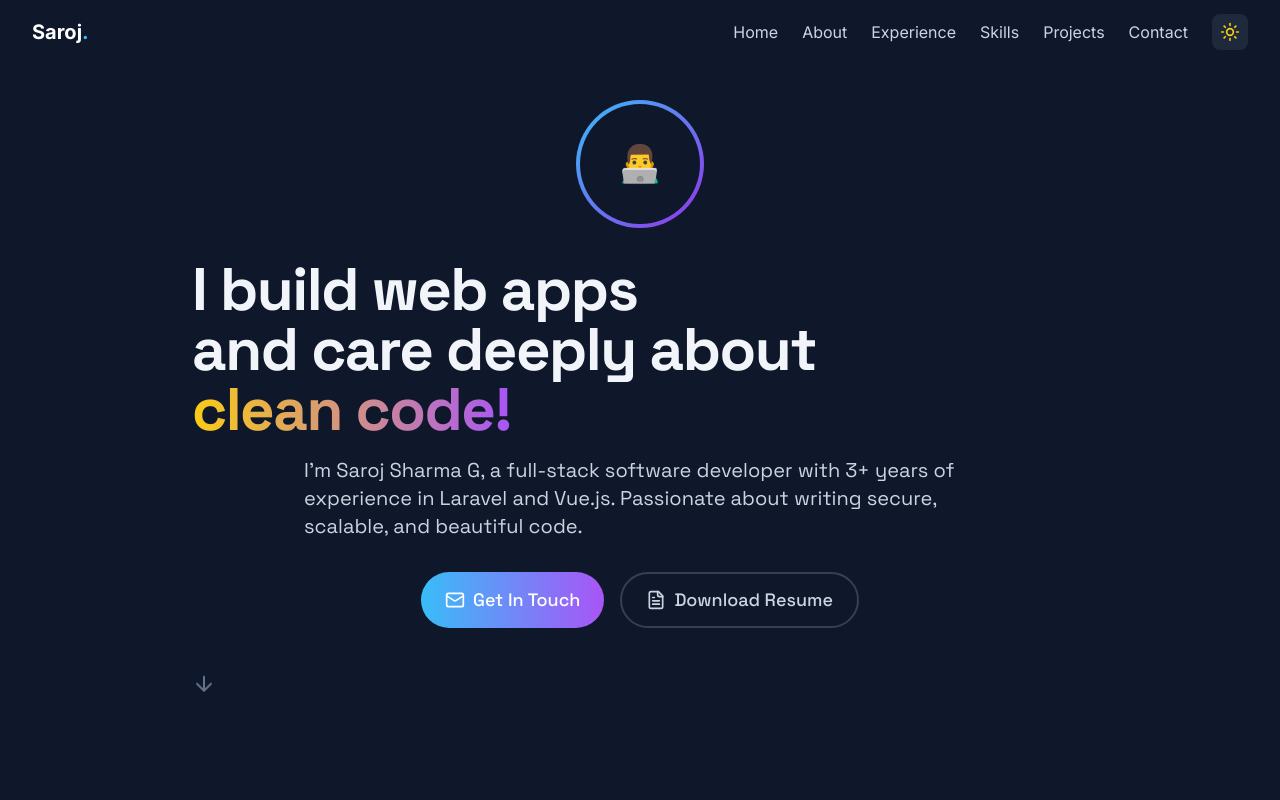
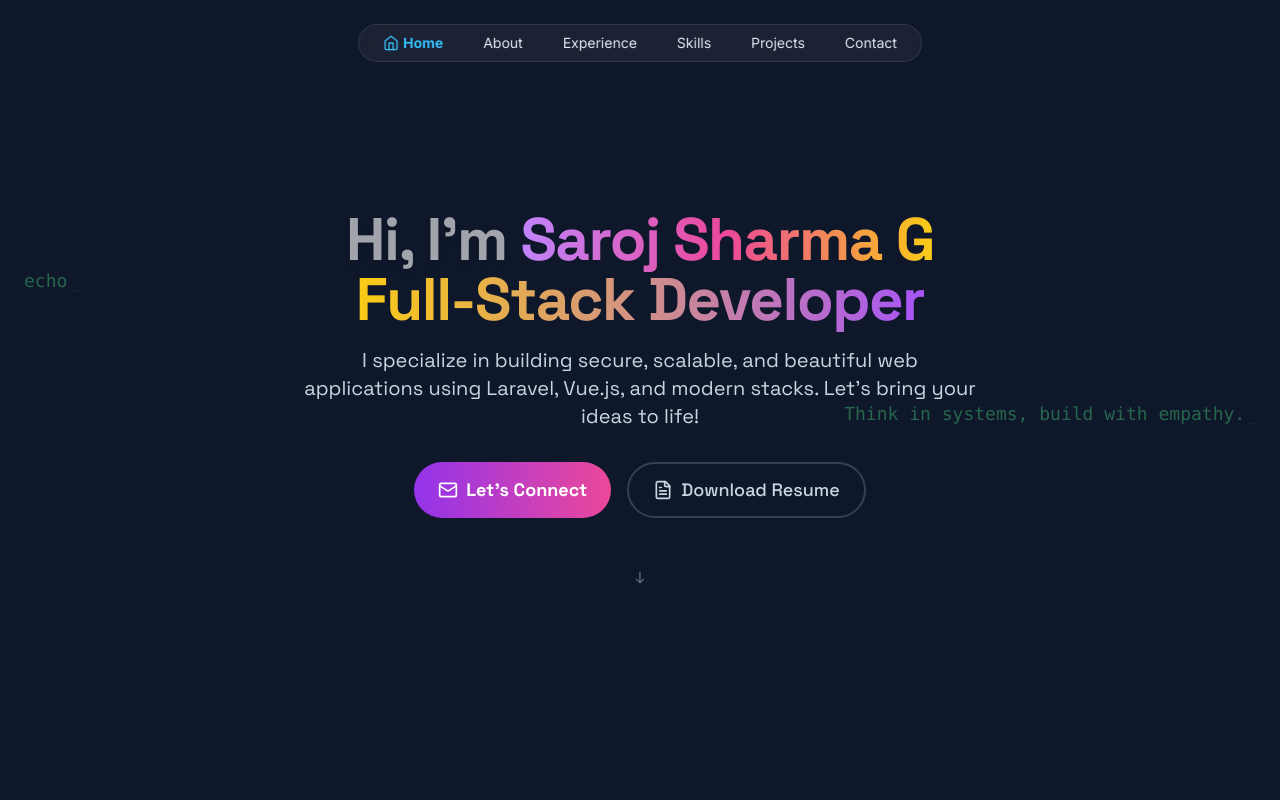
Before and after one commit to SharmaGSaroj/Portfolio, a React (Vite) app: page / in a window 1280 px wide. Shown: the top 800 px of the page. Built offline with nearby package versions, Linux system fonts and the light colour scheme.

Commit message:
fix
hero section

```diff
--- a/src/App.tsx
+++ b/src/App.tsx
@@ -9,7 +9,7 @@ import Contact from './components/Contact';
 import Footer from './components/Footer';
 
 const App: React.FC = () => {
-  const [darkMode, setDarkMode] = useState(true);
+  const [darkMode] = useState(true);
 
   useEffect(() => {
     document.documentElement.classList.toggle('dark', darkMode);
@@ -17,7 +17,7 @@ const App: React.FC = () => {
 
   return (
     <div className={`min-h-screen ${darkMode ? 'bg-black text-white' : 'bg-white text-black'}`}>
-      <Navbar darkMode={darkMode} setDarkMode={setDarkMode} />
+      <Navbar />
       <main>
         <Hero />
         <About />
--- a/src/components/Hero.tsx
+++ b/src/components/Hero.tsx
@@ -1,78 +1,126 @@
 import React from 'react';
-import { useInView } from 'react-intersection-observer';
 import { Mail, FileText } from 'lucide-react';
+import { Link } from 'react-scroll';
+import { Typewriter } from 'react-simple-typewriter';
+import { motion } from 'framer-motion';
 
 const Hero: React.FC = () => {
-  const { ref, inView } = useInView({
-    triggerOnce: true,
-    threshold: 0.1,
-  });
-
   return (
     <section
       id="hero"
-      ref={ref}
-      className="min-h-screen flex flex-col items-center justify-center px-6 bg-[#0f172a] text-slate-100 font-['Space_Grotesk']"
+      className="relative min-h-screen flex flex-col items-center justify-center px-6 bg-[#0f172a] text-slate-100 font-['Space_Grotesk'] overflow-hidden"
     >
-      <div className={`max-w-4xl transition-all duration-1000 ${inView ? 'opacity-100 translate-y-0' : 'opacity-0 translate-y-10'}`}>
-        {/* Avatar placeholder - Replace with your actual Memoji or avatar */}
-        <div className="w-32 h-32 mx-auto mb-8 rounded-full bg-gradient-to-br from-sky-400 to-purple-600 p-1">
-          <div className="w-full h-full rounded-full bg-[#0f172a] flex items-center justify-center text-4xl">
-            👨‍💻
-          </div>
+      {/* Left Typewriter Background (Animated, Mid-Height) */}
+      <motion.div
+        initial={{ opacity: 0, x: -50 }}
+        animate={{ opacity: 0.4, x: 0 }}
+        transition={{ duration: 1 }}
+        className="absolute top-1/3 left-6 w-fit max-w-[45vw] z-0 pointer-events-none"
+      >
+        <div className="text-green-400 text-sm md:text-base lg:text-lg font-mono leading-relaxed">
+          <Typewriter
+            words={[
+              'npm run dev',
+              'composer install && php artisan serve',
+              'echo "Serving Laravel backend..."',
+              'yarn build && npm start',
+              'vue create your-idea',
+            ]}
+            loop={true}
+            cursor
+            cursorStyle="_"
+            typeSpeed={40}
+            deleteSpeed={20}
+            delaySpeed={1800}
+          />
         </div>
+      </motion.div>
 
-        {/* Main headline with gradient text */}
-        <h1 className="text-4xl md:text-6xl font-bold tracking-tight mb-4">
-          I build web apps
+      {/* Right Typewriter Background (Animated, Mid-Height) */}
+      <motion.div
+        initial={{ opacity: 0, x: 50 }}
+        animate={{ opacity: 0.4, x: 0 }}
+        transition={{ duration: 1 }}
+        className="absolute top-1/2 right-6 w-fit max-w-[45vw] text-right z-0 pointer-events-none"
+      >
+        <div className="text-green-400 text-sm md:text-base lg:text-lg font-mono leading-relaxed">
+          <Typewriter
+            words={[
+              'Code. Create. Launch. 🚀',
+              'Think in systems, build with empathy.',
+              'Debugging is like being a detective...',
+              '"First, solve the problem. Then, write the code."',
+              'Every line matters. 💡',
+            ]}
+            loop={true}
+            cursor
+            cursorStyle="_"
+            typeSpeed={40}
+            deleteSpeed={20}
+            delaySpeed={2000}
+          />
+        </div>
+      </motion.div>
+
+      {/* Main Content */}
+      <div className="max-w-4xl text-center z-10">
+        <motion.h1
+          initial={{ opacity: 0, y: 30 }}
+          animate={{ opacity: 1, y: 0 }}
+          transition={{ duration: 1 }}
+          className="text-4xl md:text-6xl font-bold tracking-tight mb-4 leading-tight"
+        >
+          <span className="animate-pulse text-white drop-shadow-md">Hi, I'm</span>{' '}
+          <span className="text-transparent bg-gradient-to-r from-purple-400 via-pink-500 to-yellow-400 bg-clip-text animate-glow">
+            Saroj Sharma G
+          </span>
           <br />
-          and care deeply about{' '}
-          <span className="inline-block bg-gradient-to-r from-yellow-400 to-purple-500 text-transparent bg-clip-text">
-            clean code!
+          <span className="bg-gradient-to-r from-yellow-400 to-purple-500 text-transparent bg-clip-text animate-glow">
+            Full-Stack Developer
           </span>
-        </h1>
+        </motion.h1>
 
-        {/* Bio text */}
-        <p className="text-lg md:text-xl text-slate-300 mb-8 leading-relaxed max-w-2xl mx-auto">
-          I'm Saroj Sharma G, a full-stack software developer with 3+ years of experience
-          in Laravel and Vue.js. Passionate about writing secure, scalable, and beautiful code.
-        </p>
+        <motion.p
+          initial={{ opacity: 0, y: 20 }}
+          animate={{ opacity: 1, y: 0 }}
+          transition={{ duration: 1, delay: 0.5 }}
+          className="text-lg md:text-xl text-slate-300 mb-8 leading-relaxed max-w-2xl mx-auto"
+        >
+          I specialize in building secure, scalable, and beautiful web applications using Laravel, Vue.js, and modern stacks. Let's bring your ideas to life!
+        </motion.p>
 
-        {/* CTA Buttons */}
-        <div className="flex flex-wrap justify-center gap-4 mb-12">
+        <motion.div
+          initial={{ opacity: 0 }}
+          animate={{ opacity: 1 }}
+          transition={{ delay: 1, duration: 0.8 }}
+          className="flex flex-wrap justify-center gap-4 mb-12"
+        >
           <a
             href="mailto:sarojsharma5462@gmail.com"
-            className="group flex items-center gap-2 bg-gradient-to-r from-sky-400 to-purple-500 text-white px-6 py-3 rounded-full text-lg font-medium transition-all hover:scale-105 hover:shadow-lg hover:shadow-purple-500/25"
+            className="group flex items-center gap-2 bg-gradient-to-r from-purple-600 to-pink-500 text-white px-6 py-3 rounded-full text-lg font-semibold transition-all hover:scale-105 hover:shadow-xl hover:shadow-pink-500/30"
           >
             <Mail className="w-5 h-5" />
-            Get In Touch
+            Let's Connect
           </a>
           <a
             href="/resume.pdf"
             download
-            className="group flex items-center gap-2 border-2 border-slate-700 hover:border-purple-500 text-slate-300 hover:text-purple-400 px-6 py-3 rounded-full text-lg font-medium transition-all"
+            className="group flex items-center gap-2 border-2 border-slate-700 hover:border-purple-500 text-slate-300 hover:text-purple-400 px-6 py-3 rounded-full text-lg font-medium transition-all hover:scale-105 hover:shadow-md"
           >
             <FileText className="w-5 h-5" />
             Download Resume
           </a>
-        </div>
+        </motion.div>
 
-        {/* Scroll indicator */}
-        <div className="animate-bounce mt-12 text-slate-500">
-          <svg
-            xmlns="http://www.w3.org/2000/svg"
-            width="24"
-            height="24"
-            viewBox="0 0 24 24"
-            fill="none"
-            stroke="currentColor"
-            strokeWidth="2"
-            strokeLinecap="round"
-            strokeLinejoin="round"
-          >
-            <path d="M12 5v14M5 12l7 7 7-7"/>
-          </svg>
-        </div>
+        <Link
+          to="about"
+          smooth={true}
+          duration={500}
+          offset={-70}
+          className="cursor-pointer animate-bounce mt-12 text-slate-500 hover:text-sky-400 transition"
+        >
+          ↓
+        </Link>
       </div>
     </section>
   );
--- a/src/components/Navbar.tsx
+++ b/src/components/Navbar.tsx
@@ -1,23 +1,30 @@
 import React, { useState, useEffect } from 'react';
-import { Menu, X, Sun, Moon } from 'lucide-react';
-import { Link } from 'react-scroll';
+import { Link, animateScroll as scroll } from 'react-scroll';
+import { Home } from 'lucide-react'; // Home icon
 
-interface NavbarProps {
-  darkMode: boolean;
-  setDarkMode: (value: boolean) => void;
-}
+interface NavbarProps {}
 
-const Navbar: React.FC<NavbarProps> = ({ darkMode, setDarkMode }) => {
-  const [isOpen, setIsOpen] = useState(false);
+const Navbar: React.FC<NavbarProps> = () => {
   const [isScrolled, setIsScrolled] = useState(false);
-
-  const toggleMenu = () => {
-    setIsOpen(!isOpen);
-  };
+  const [activeSection, setActiveSection] = useState<string>('home');
 
   useEffect(() => {
     const handleScroll = () => {
       setIsScrolled(window.scrollY > 50);
+
+      const sections = ['about', 'experience', 'skills', 'projects', 'contact'];
+      for (let section of sections) {
+        const el = document.getElementById(section);
+        if (el) {
+          const rect = el.getBoundingClientRect();
+          if (rect.top <= 100 && rect.bottom >= 100) {
+            setActiveSection(section);
+            return;
+          }
+        }
+      }
+
+      if (window.scrollY < 100) setActiveSection('home');
     };
 
     window.addEventListener('scroll', handleScroll);
@@ -25,39 +32,32 @@ const Navbar: React.FC<NavbarProps> = ({ darkMode, setDarkMode }) => {
   }, []);
 
   const navLinks = [
-    { name: 'Home', to: 'hero' },
     { name: 'About', to: 'about' },
     { name: 'Experience', to: 'experience' },
     { name: 'Skills', to: 'skills' },
     { name: 'Projects', to: 'projects' },
-
     { name: 'Contact', to: 'contact' },
   ];
 
   return (
     <nav
-      className={`fixed top-0 left-0 w-full z-50 transition-all duration-300 ${
-        isScrolled
-          ? darkMode
-            ? 'bg-black/95 shadow-md backdrop-blur-sm'
-            : 'bg-white/95 shadow-md backdrop-blur-sm'
-          : 'bg-transparent'
+      className={`fixed top-6 left-1/2 transform -translate-x-1/2 z-50 transition-all duration-300
+        rounded-full px-6 py-2 backdrop-blur-md border border-white/10
+        ${isScrolled ? 'bg-white/10 shadow-lg' : 'bg-white/5'}`}
+    >
+      <div className="flex items-center space-x-10">
+        <span
+          onClick={() => scroll.scrollToTop()}
+          className={`flex items-center gap-1 cursor-pointer text-sm transition-all select-none ${
+            activeSection === 'home'
+              ? 'text-sky-400 font-bold'
+              : 'text-slate-200 hover:text-sky-400'
           }`}
         >
-      <div className="max-w-7xl mx-auto px-4 sm:px-6 lg:px-8">
-        <div className="flex items-center justify-between h-16">
-          <div className="flex items-center">
-            <Link
-              to="hero"
-              smooth={true}
-              duration={500}
-              className={`text-xl font-bold cursor-pointer ${darkMode ? 'text-white' : 'text-black'}`}
-            >
-              Saroj<span className="text-sky-400">.</span>
-            </Link>
-          </div>
-          <div className="hidden md:block">
-            <div className="ml-10 flex items-center space-x-6">
+          <Home size={16} />
+          Home
+        </span>
+
         {navLinks.map((link) => (
           <Link
             key={link.name}
@@ -65,69 +65,14 @@ const Navbar: React.FC<NavbarProps> = ({ darkMode, setDarkMode }) => {
             smooth={true}
             duration={500}
             offset={-80}
-                  className={`hover:text-sky-400 transition-colors cursor-pointer ${
-                    darkMode ? 'text-slate-300' : 'text-gray-600'
-                  }`}
-                >
-                  {link.name}
-                </Link>
-              ))}
-              <button
-                onClick={() => setDarkMode(!darkMode)}
-                className={`p-2 rounded-lg transition-colors ${
-                  darkMode
-                    ? 'bg-slate-800 text-yellow-400 hover:bg-slate-700'
-                    : 'bg-slate-200 text-slate-800 hover:bg-slate-300'
-                }`}
-                aria-label={darkMode ? 'Switch to light mode' : 'Switch to dark mode'}
-              >
-                {darkMode ? <Sun size={20} /> : <Moon size={20} />}
-              </button>
-            </div>
-          </div>
-          <div className="md:hidden flex items-center gap-4">
-            <button
-              onClick={() => setDarkMode(!darkMode)}
-              className={`p-2 rounded-lg transition-colors ${
-                darkMode
-                  ? 'bg-slate-800 text-yellow-400 hover:bg-slate-700'
-                  : 'bg-slate-200 text-slate-800 hover:bg-slate-300'
-              }`}
-              aria-label={darkMode ? 'Switch to light mode' : 'Switch to dark mode'}
-            >
-              {darkMode ? <Sun size={20} /> : <Moon size={20} />}
-            </button>
-            <button onClick={toggleMenu} className={darkMode ? 'text-white' : 'text-black'}>
-              {isOpen ? <X size={24} /> : <Menu size={24} />}
-            </button>
-          </div>
-        </div>
-      </div>
-
-      {/* Mobile menu */}
-      {isOpen && (
-        <div className={`md:hidden ${darkMode ? 'bg-black' : 'bg-white'} shadow-lg`}>
-          <div className="px-2 pt-2 pb-3 space-y-1 sm:px-3">
-            {navLinks.map((link) => (
-              <Link
-                key={link.name}
-                to={link.to}
-                smooth={true}
-                duration={500}
-                offset={-70}
-                onClick={toggleMenu}
-                className={`block px-3 py-2 rounded-md text-base ${
-                  darkMode
-                    ? 'text-slate-300 hover:text-sky-400'
-                    : 'text-gray-600 hover:text-sky-400'
-                }`}
+            spy={true}
+            activeClass="relative text-sky-400 after:absolute after:left-0 after:bottom-[-6px] after:h-[2px] after:w-full after:bg-sky-400"
+            className="relative cursor-pointer transition-all text-sm text-slate-200 hover:text-sky-400"
           >
             {link.name}
           </Link>
         ))}
       </div>
-        </div>
-      )}
     </nav>
   );
 };
--- a/src/components/Skills.tsx
+++ b/src/components/Skills.tsx
@@ -47,8 +47,6 @@ const Skills: React.FC = () => {
       className="py-20 px-6 bg-[#0A0B14] overflow-hidden relative"
     >
       <div className="absolute inset-0 bg-gradient-to-b from-[#0A0B14] via-[#12141F] to-[#0A0B14] z-0" />
-
-      {/* Optional background grid */}
       <div className="absolute inset-0 opacity-5 z-0 pointer-events-none">
         <div className="w-full h-full bg-grid-pattern" />
       </div>
@@ -61,19 +59,23 @@ const Skills: React.FC = () => {
             inView ? 'opacity-100 translate-y-0' : 'opacity-0 translate-y-10'
           }`}>
             {skills.map((skill, index) => (
-              <div key={index} className="honeycomb-cell">
+              <div key={index} className="honeycomb-cell group">
                 <div
                   className="honeycomb-content bg-[#151823] hover:bg-[#1A1E2A]
-                             flex items-center justify-center group relative
+                             flex items-center justify-center relative
                              shadow-lg shadow-black/50"
-                  title={skill.name}
                 >
                   <div
-                    className="text-3xl transition-all duration-300 group-hover:scale-110"
+                    className="text-3xl transition-all duration-300 group-hover:opacity-0"
                     style={{ color: skill.color }}
                   >
                     {skill.icon}
                   </div>
+                  <span
+                    className="absolute text-sm font-semibold text-white opacity-0 group-hover:opacity-100 transition-opacity duration-300"
+                  >
+                    {skill.name}
+                  </span>
                   <div
                     className="absolute inset-0 opacity-0 group-hover:opacity-10 transition-opacity duration-300 honeycomb-glow"
                     style={{
@@ -87,7 +89,6 @@ const Skills: React.FC = () => {
         </div>
       </div>
 
-      {/* CSS styles */}
       <style>
         {`
           .honeycomb {
```
Also changed, not shown: package.json (+6 -1 lines), 1 other file (tests, documents, lock files or other folders). Lines whose indentation alone changed are shown as unchanged.
